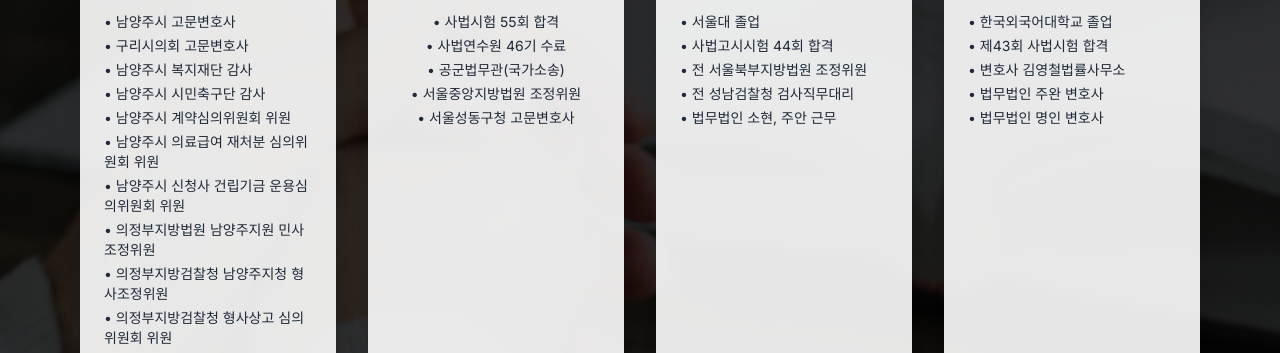
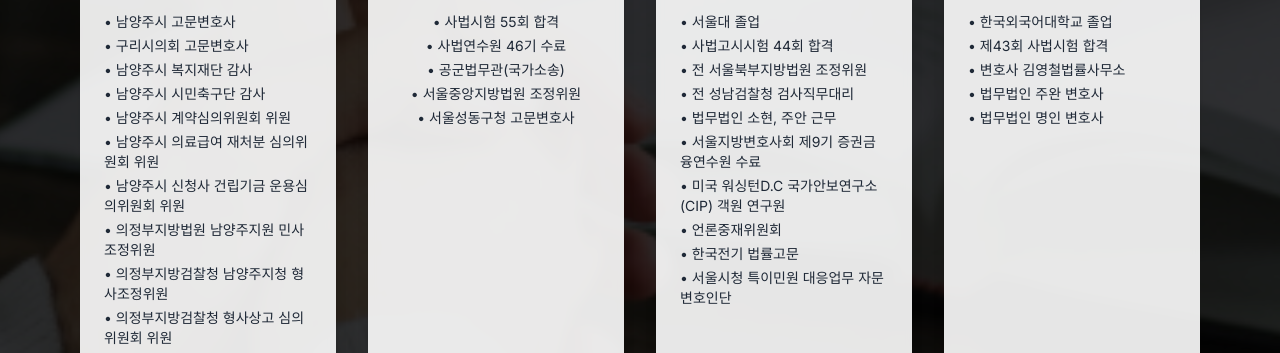
Before and after one commit to gu991230-cyber/gugit, a Next.js app: page / in a window 1280 px wide. Shown: the part 1545-1898 px from the top of the page. Built offline with nearby package versions, Linux system fonts and the light colour scheme; no server answers.

Commit message:
feat: add additional career items to 김희정 변호사 profile

```diff
--- a/src/app/page.tsx
+++ b/src/app/page.tsx
@@ -202,6 +202,11 @@ export default function Home() {
                     <li>• 전 서울북부지방법원 조정위원</li>
                     <li>• 전 성남검찰청 검사직무대리</li>
                     <li>• 법무법인 소현, 주안 근무</li>
+                    <li>• 서울지방변호사회 제9기 증권금융연수원 수료</li>
+                    <li>• 미국 워싱턴D.C 국가안보연구소(CIP) 객원 연구원</li>
+                    <li>• 언론중재위원회</li>
+                    <li>• 한국전기 법률고문</li>
+                    <li>• 서울시청 특이민원 대응업무 자문변호인단</li>
                   </ul>
                 </div>
               </div>
```
